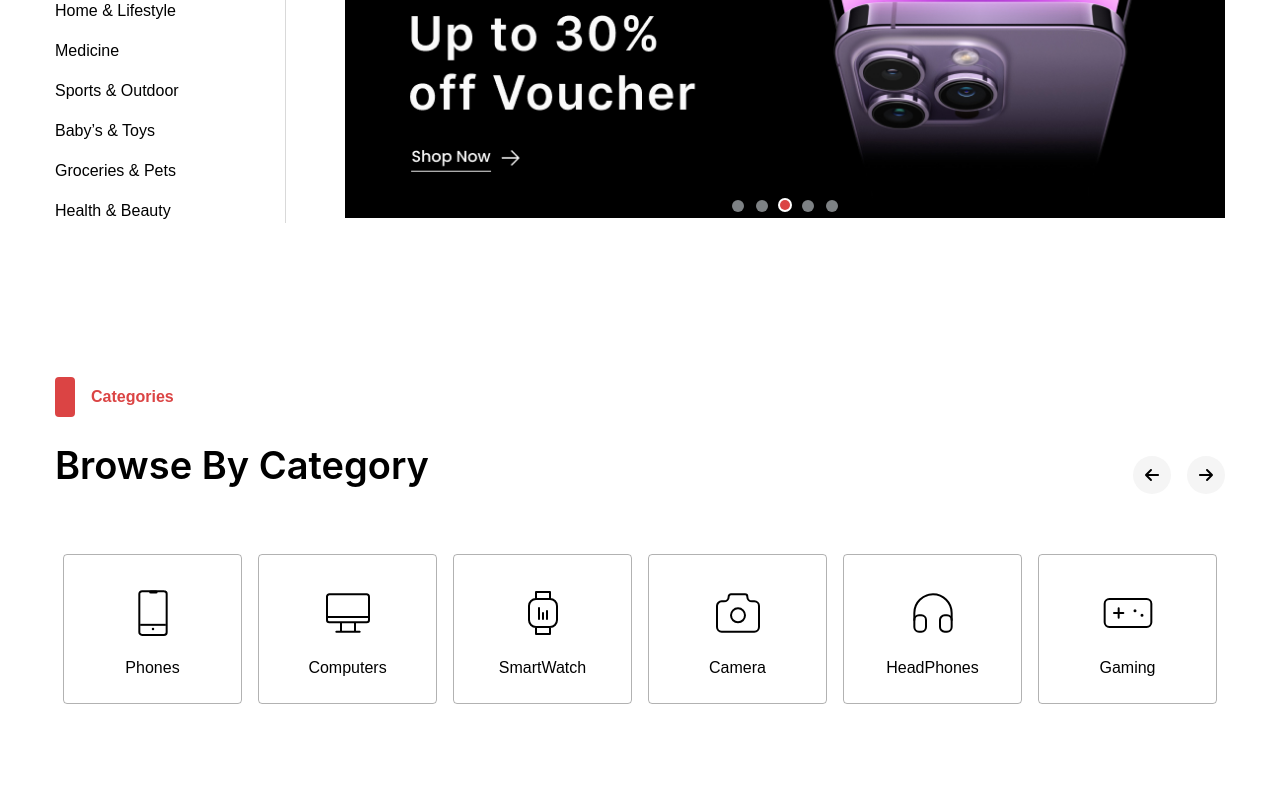
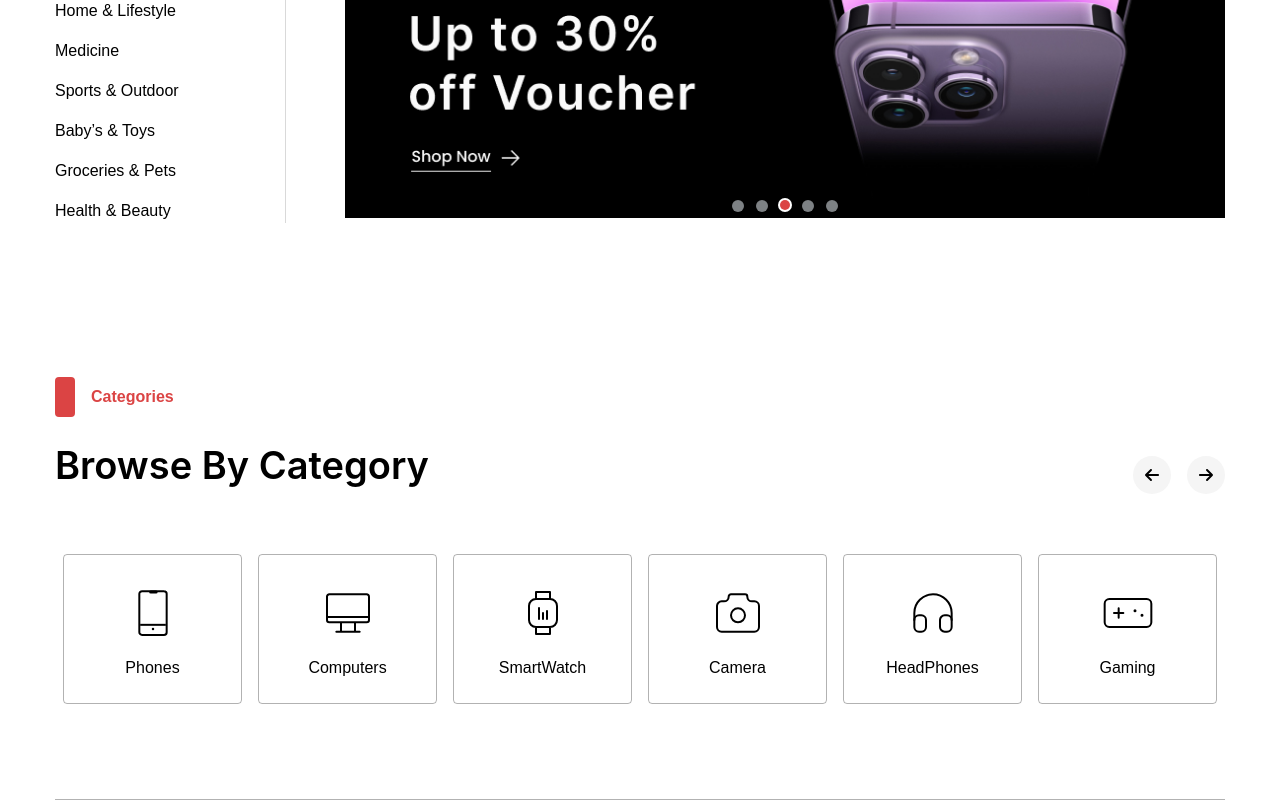
Before and after one commit to mahid76/Exclusive_E-commerce, a React (Vite) app: page / in a window 1280 px wide. Shown: the part 307-1107 px from the top of the page. Built offline with nearby package versions, Linux system fonts and the light colour scheme.

Commit message:
categaory bottom border

```diff
--- a/src/components/Category/Category.jsx
+++ b/src/components/Category/Category.jsx
@@ -15,7 +15,7 @@ const Category = () => {
 
 
   return (
-    <div className='pt-[153px] pb-[95px] '>
+    <div className='pt-[153px]   '>
        <Container>
         <SectionHead>
           Categories
@@ -27,6 +27,7 @@ const Category = () => {
        <div>
         <CategorySlider />
        </div>
+       <div className='w-full h-[1px] bg-black/30 mt-[95px] '></div>
        </Container>
     </div>
   )
```
